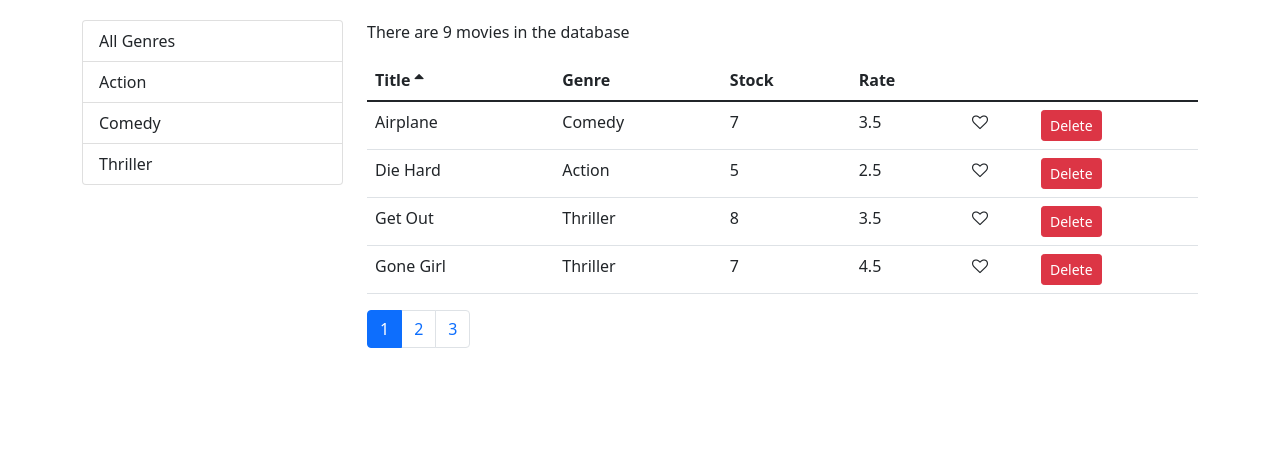
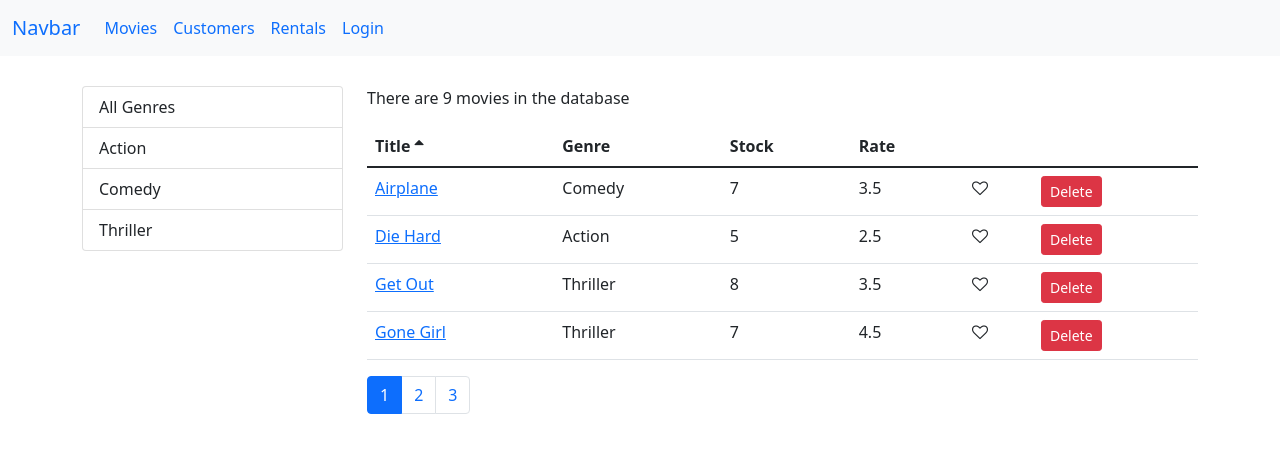
Before and after one commit to rasmusaasmae/vidly, a React (Create React App) app: page /#/movies in a window 1280 px wide. Shown: the top 452 px of the page. Built offline with nearby package versions, Linux system fonts and the light colour scheme.

Commit message:
add routing

```diff
--- a/package.json
+++ b/package.json
@@ -11,8 +11,10 @@
     "font-awesome": "^4.7.0",
     "lodash": "^4.17.21",
     "prop-types": "^15.7.2",
+    "query-string": "^7.1.1",
     "react": "^17.0.2",
     "react-dom": "^17.0.2",
+    "react-router-dom": "^6.3.0",
     "react-scripts": "4.0.3",
     "web-vitals": "^1.1.2"
   },
--- a/src/App.js
+++ b/src/App.js
@@ -1,11 +1,31 @@
+import React from "react";
+import { Route, Routes, Navigate } from "react-router-dom";
+import Movies from "./components/movies";
+import Customers from "./components/customers";
+import Rentals from "./components/rentals";
+import NotFound from "./components/notFound";
+import NavBar from "./components/navBar";
+import MovieForm from "./components/movieForm";
+import LoginForm from "./components/loginForm";
 import "./App.css";
-import Movies from "./components/movies";
 
 function App() {
   return (
-    <main className="container">
-      <Movies />
-    </main>
+    <React.Fragment>
+      <NavBar />
+      <main className="container">
+        <Routes>
+          <Route path="/" element={<Navigate to="/movies" replace />} />
+          <Route path="/login" element={<LoginForm />} />
+          <Route path="/movies" element={<Movies />} />
+          <Route path="/movies/:id" element={<MovieForm />} />
+          <Route path="/customers" element={<Customers />} />
+          <Route path="/rentals" element={<Rentals />} />
+          <Route path="/not-found" element={<NotFound />} />
+          <Route path="*" element={<Navigate to="/not-found" replace />} />
+        </Routes>
+      </main>
+    </React.Fragment>
   );
 }
 
--- /dev/null
+++ b/src/components/customers.jsx
@@ -0,0 +1,6 @@
+import React from "react";
+const Customers = () => {
+  return <h1>Customers</h1>;
+};
+
+export default Customers;
--- /dev/null
+++ b/src/components/loginForm.jsx
@@ -0,0 +1,9 @@
+import React, { Component } from "react";
+
+class LoginForm extends Component {
+  render() {
+    return <h1>Login</h1>;
+  }
+}
+
+export default LoginForm;
--- /dev/null
+++ b/src/components/movieForm.jsx
@@ -0,0 +1,17 @@
+import React from "react";
+import { useNavigate, useParams } from "react-router-dom";
+
+const MovieForm = () => {
+  const params = useParams();
+  const navigate = useNavigate();
+  return (
+    <div>
+      <h1>Movie Form {params.id}</h1>
+      <button className="btn btn-primary" onClick={() => navigate("/movies")}>
+        Save
+      </button>
+    </div>
+  );
+};
+
+export default MovieForm;
--- a/src/components/moviesTable.jsx
+++ b/src/components/moviesTable.jsx
@@ -1,10 +1,17 @@
 import React from "react";
 import Like from "./common/like";
 import Table from "./common/table";
+import { Link } from "react-router-dom";
 
 class MoviesTable extends React.Component {
   columns = [
-    { path: "title", label: "Title" },
+    {
+      path: "title",
+      label: "Title",
+      content: (movie) => (
+        <Link to={`/movies/${movie._id}`}>{movie.title}</Link>
+      ),
+    },
     { path: "genre.name", label: "Genre" },
     { path: "numberInStock", label: "Stock" },
     { path: "dailyRentalRate", label: "Rate" },
--- /dev/null
+++ b/src/components/navBar.jsx
@@ -0,0 +1,40 @@
+import React from "react";
+import { Link, NavLink } from "react-router-dom";
+
+const NavBar = () => {
+  return (
+    <nav className="navbar navbar-expand-lg bg-light">
+      <div className="container-fluid">
+        <Link className="navbar-brand" to="/">
+          Navbar
+        </Link>
+        <div className="collapse navbar-collapse" id="navbarNav">
+          <ul className="navbar-nav">
+            <li className="nav-item">
+              <NavLink className="nav-link" aria-current="page" to="movies">
+                Movies
+              </NavLink>
+            </li>
+            <li className="nav-item">
+              <NavLink className="nav-link" to="customers">
+                Customers
+              </NavLink>
+            </li>
+            <li className="nav-item">
+              <NavLink className="nav-link" to="rentals">
+                Rentals
+              </NavLink>
+            </li>
+            <li className="nav-item">
+              <NavLink className="nav-link" to="login">
+                Login
+              </NavLink>
+            </li>
+          </ul>
+        </div>
+      </div>
+    </nav>
+  );
+};
+
+export default NavBar;
--- /dev/null
+++ b/src/components/notFound.jsx
@@ -0,0 +1,7 @@
+import React from "react";
+
+const NotFound = () => {
+  return <h1>Not Found</h1>;
+};
+
+export default NotFound;
--- /dev/null
+++ b/src/components/rentals.jsx
@@ -0,0 +1,7 @@
+import React from "react";
+
+const Rentals = () => {
+  return <h1>Rentals</h1>;
+};
+
+export default Rentals;
--- a/src/index.css
+++ b/src/index.css
@@ -1,16 +1,11 @@
 body {
   margin: 0;
-  padding: 20px 0 0 0;
-  font-family: -apple-system, BlinkMacSystemFont, "Segoe UI", "Roboto", "Oxygen",
-    "Ubuntu", "Cantarell", "Fira Sans", "Droid Sans", "Helvetica Neue",
-    sans-serif;
-  -webkit-font-smoothing: antialiased;
-  -moz-osx-font-smoothing: grayscale;
+  padding: 0 0 0 0;
+  font-family: sans-serif;
 }
 
-code {
-  font-family: source-code-pro, Menlo, Monaco, Consolas, "Courier New",
-    monospace;
+.navbar {
+  margin-bottom: 30px;
 }
 
 .clickable {
--- a/src/index.js
+++ b/src/index.js
@@ -1,19 +1,19 @@
 import React from "react";
 import ReactDOM from "react-dom";
+import { HashRouter } from "react-router-dom";
 import "./index.css";
 import App from "./App";
-import reportWebVitals from "./reportWebVitals";
 import "bootstrap/dist/css/bootstrap.css";
 import "font-awesome/css/font-awesome.css";
+import reportWebVitals from "./reportWebVitals";
 
 ReactDOM.render(
   <React.StrictMode>
-    <App />
+    <HashRouter>
+      <App />
+    </HashRouter>
   </React.StrictMode>,
   document.getElementById("root")
 );
 
-// If you want to start measuring performance in your app, pass a function
-// to log results (for example: reportWebVitals(console.log))
-// or send to an analytics endpoint. Learn more: https://bit.ly/CRA-vitals
 reportWebVitals();
```
Also changed, not shown: 1 other file (tests, documents, lock files or other folders).
